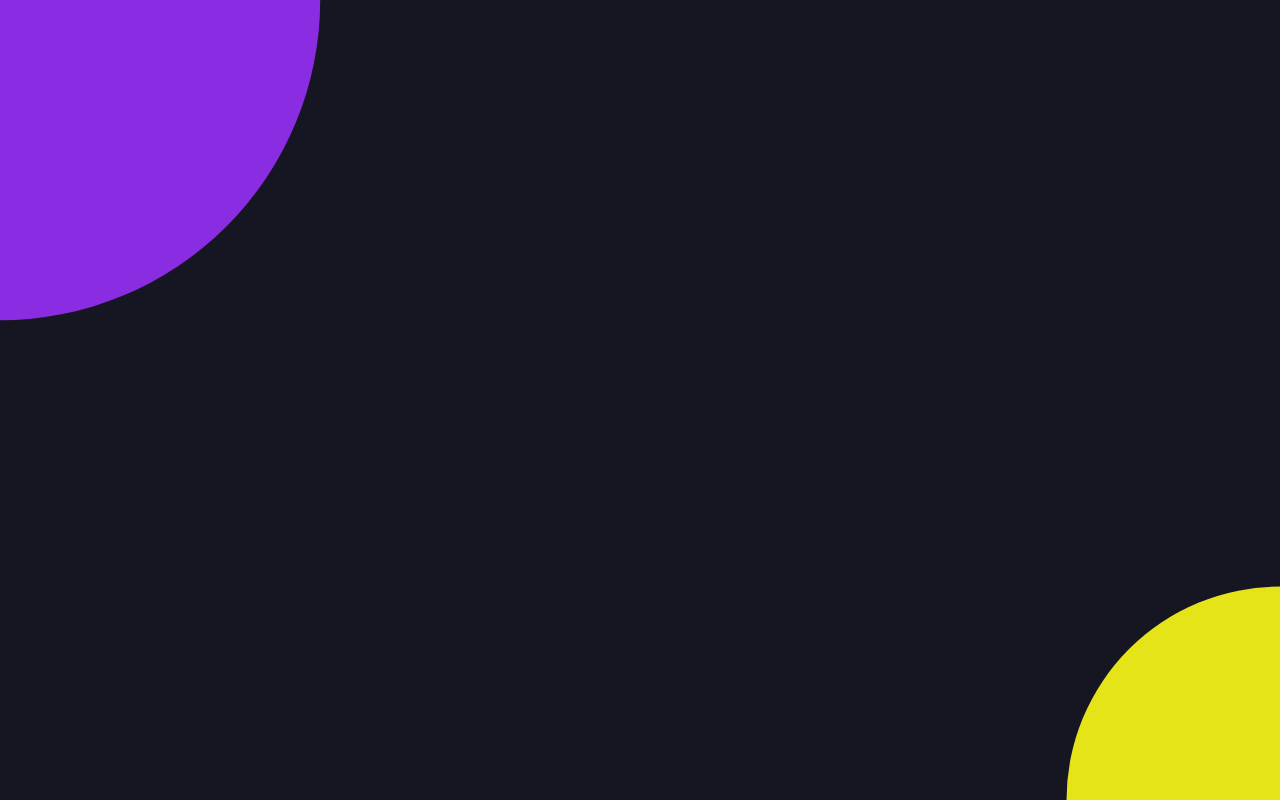
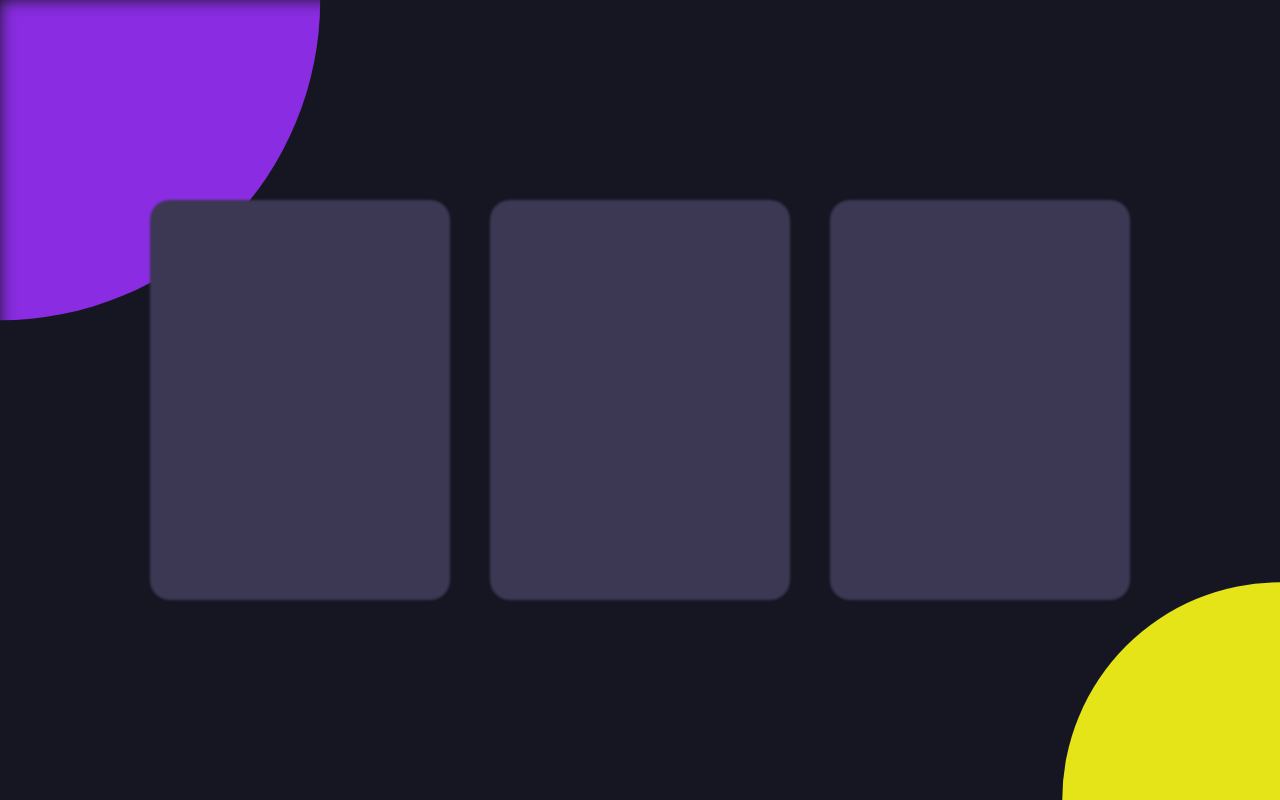
Before and after one commit to Amirma21/profileCard, a plain HTML site: page index.html in a window 1280 px wide. Drawn offline with Linux system fonts and the light colour scheme.

Commit message:
The main design was complited

```diff
--- a/index.html
+++ b/index.html
@@ -12,9 +12,10 @@
 <body>
     <section class="profile-card">
         <div class="contaier">
-
+            <div class="card"></div>
+            <div class="card"></div>
+            <div class="card"></div>
         </div>
-
     </section>
 </body>
 
--- a/style.css
+++ b/style.css
@@ -7,7 +7,7 @@ body {
     display: flex;
     justify-content: center;
     align-items: center;
-    height: 100vh;
+    flex-wrap: wrap;
     background: var(--main-color);
 }
 
@@ -15,27 +15,46 @@ body {
     --main-color: #161623;
     --yellow: #e4e419;
     --Purple: #8a2ce2;
-}
-
-.profile-card {
-    width: 100%;
-    height: 100%;
+    --secondary-color: #3c3752;
 }
 
 .profile-card::after {
     content: " ";
     position: absolute;
+    top: 0;
+    right: 0;
     width: 100%;
     height: 100%;
     background-color: var(--Purple);
     clip-path: circle(30% at 0 0);
+    filter: blur(8px);
 }
 
 .profile-card::before {
     content: " ";
     position: absolute;
+    top: 0;
+    right: 0;
     width: 100%;
     height: 100%;
     background-color: var(--yellow);
-    clip-path: circle(20% at 100% 100%);
+    clip-path: circle(20.4% at 100% 100%);
 }
+
+.contaier {
+    position: relative;
+    display: flex;
+    justify-content: center;
+    align-items: center;
+    flex-wrap: wrap;
+    z-index: 1000;
+}
+
+.contaier .card {
+    width: 300px;
+    height: 400px;
+    background-color: var(--secondary-color);
+    margin: 20px;
+    border-radius: 20px;
+    filter: blur(1px);
+}
```
